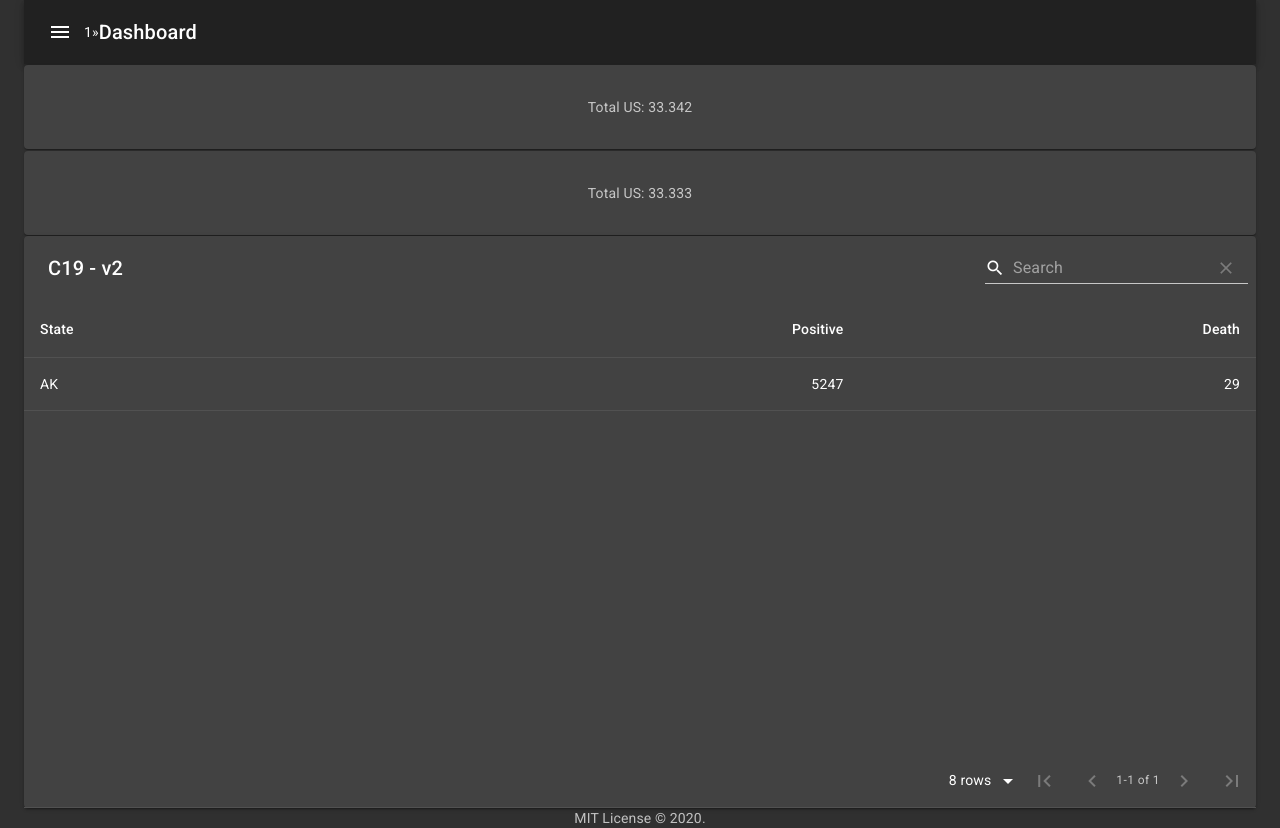
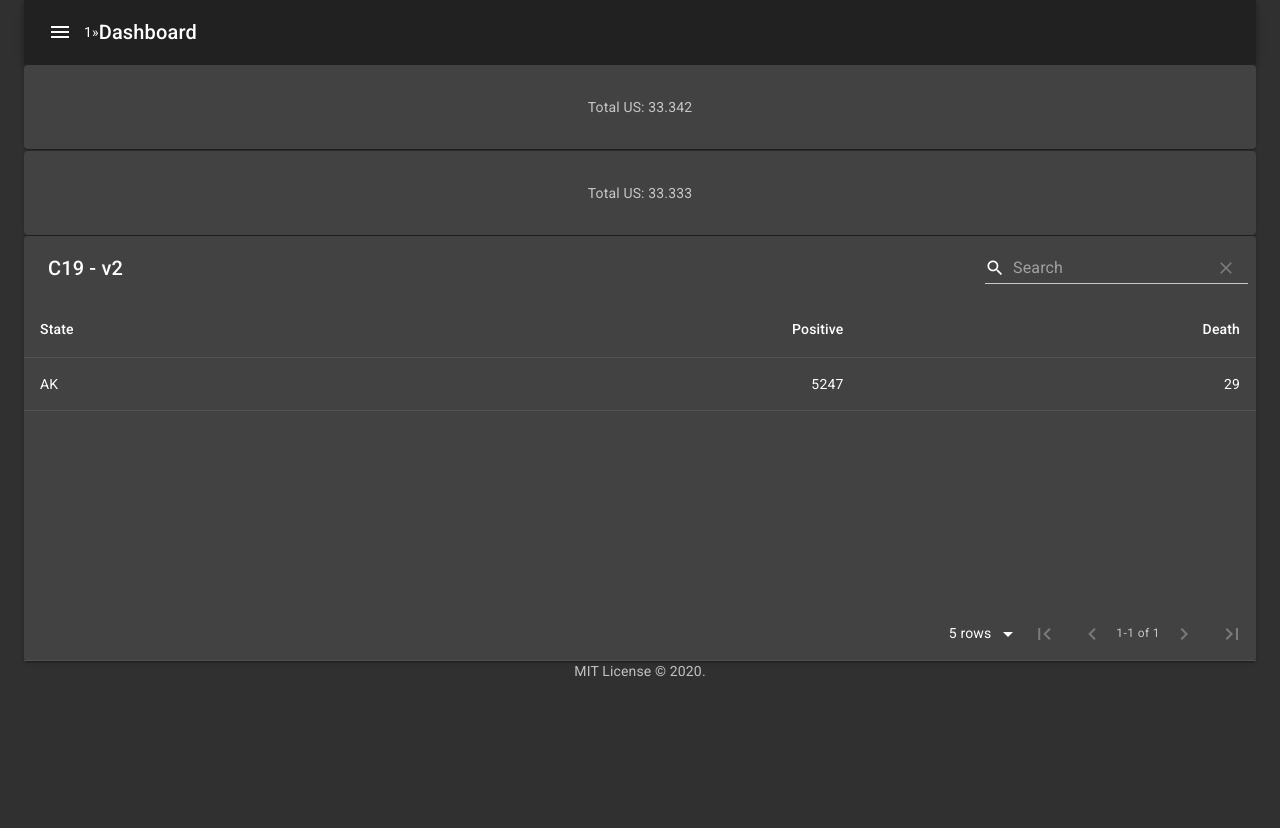
Before and after one commit to andrespontt/andrespontt.github.io.source, a React (Create React App) app: page / in a window 1280 px wide. After the commit the page ends 800 px from the top, so only its background shows below. Built offline with nearby package versions, Linux system fonts and the light colour scheme; no server answers.

Commit message:
update grid size

```diff
--- a/src/components/UsaDashboard.js
+++ b/src/components/UsaDashboard.js
@@ -46,7 +46,7 @@ export default function UsaDashboard() {
             columns={columns}
             data={data}
             options={{
-                pageSize: 8
+                pageSize: 5
             }}
         />
         </div>
```
